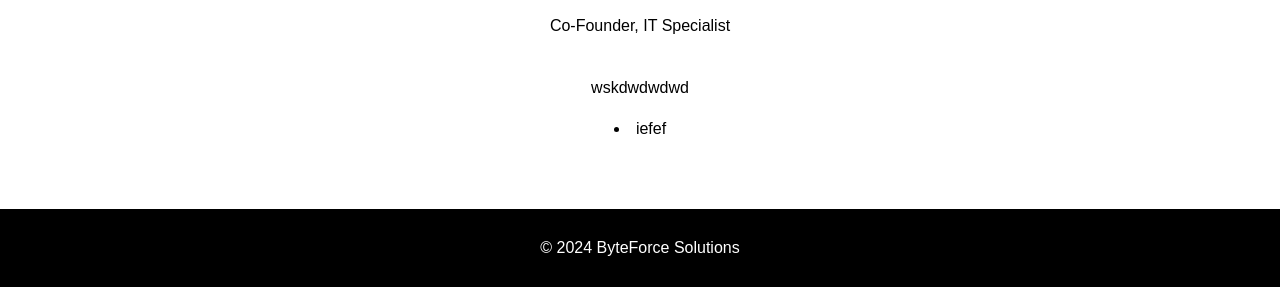
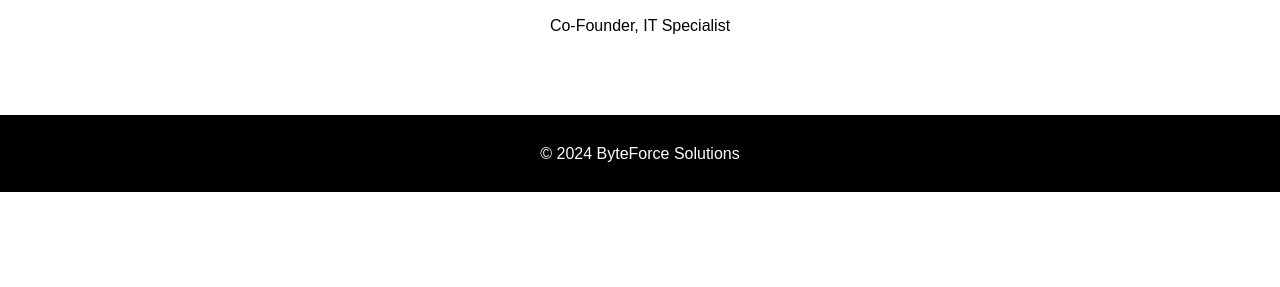
Before and after one commit to SotirisMakris05/byteforce, a plain HTML site: page index.html in a window 1280 px wide. Shown: the part 1676-1963 px from the top of the page. After the commit the page ends 1868 px from the top, so only its background shows below. Drawn offline with Linux system fonts and the light colour scheme.

Commit message:
Update index.html

```diff
--- a/index.html
+++ b/index.html
@@ -103,10 +103,7 @@
             <p>Co-Founder, IT Specialist</p>
 
 
-        </section>
-        <p> wskdwdwdwd</p>
-        <li>iefef</li>
-        <img src=""
+
 
         </section>
         </section>
```
